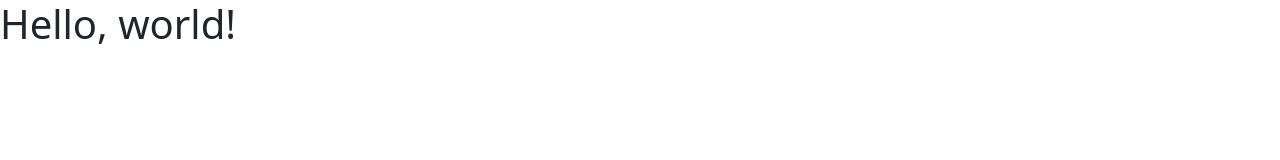
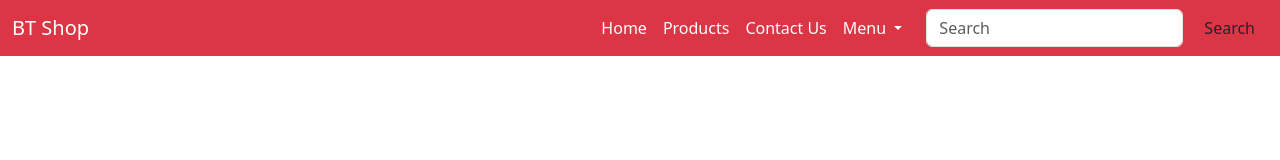
Before and after one commit to polash99y/Bootstrap-project-1, a plain HTML site: page index.html in a window 1280 px wide. Drawn offline with nearby package versions, Linux system fonts and the light colour scheme.

Commit message:
second commit

```diff
--- a/index.html
+++ b/index.html
@@ -11,10 +11,45 @@
   <body>
 
 
+<nav class="navbar navbar-expand-lg bg-danger">
+  <div class="container-fluid">
+    <a class="navbar-brand text-white" href="#">BT Shop</a>
+    <button class="navbar-toggler" type="button" data-bs-toggle="collapse" data-bs-target="#navbarSupportedContent" aria-controls="navbarSupportedContent" aria-expanded="false" aria-label="Toggle navigation">
+      <span class="navbar-toggler-icon"></span>
+    </button>
+    <div class="collapse navbar-collapse" id="navbarSupportedContent">
+      <ul class="navbar-nav ms-auto mb-2 mb-lg-0 me-3">
+        <li class="nav-item">
+          <a class="nav-link active text-white" aria-current="page" href="#">Home</a>
+        </li>
+        <li class="nav-item">
+          <a class="nav-link text-white" href="#">Products</a>
+        </li>
+        <li class="nav-item">
+          <a class="nav-link text-white" href="#">Contact Us</a>
+        </li>
+        <li class="nav-item dropdown">
+          <a class="nav-link dropdown-toggle text-white" href="#" role="button" data-bs-toggle="dropdown" aria-expanded="false">
+            Menu
+          </a>
+          <ul class="dropdown-menu">
+            <li><a class="dropdown-item" href="#">Action</a></li>
+            <li><a class="dropdown-item" href="#">Another action</a></li>
+            <li><hr class="dropdown-divider"></li>
+            <li><a class="dropdown-item" href="#">Something else here</a></li>
+          </ul>
+        </li>
+      </ul>
+      <form class="d-flex" role="search">
+        <input class="form-control me-2" type="search" placeholder="Search" aria-label="Search">
+        <button class="btn btn-outline-danger text-dark" type="submit">Search</button>
+      </form>
+    </div>
+  </div>
+</nav>
 
 
 
-    <h1>Hello, world!</h1>
 
 
 
```
